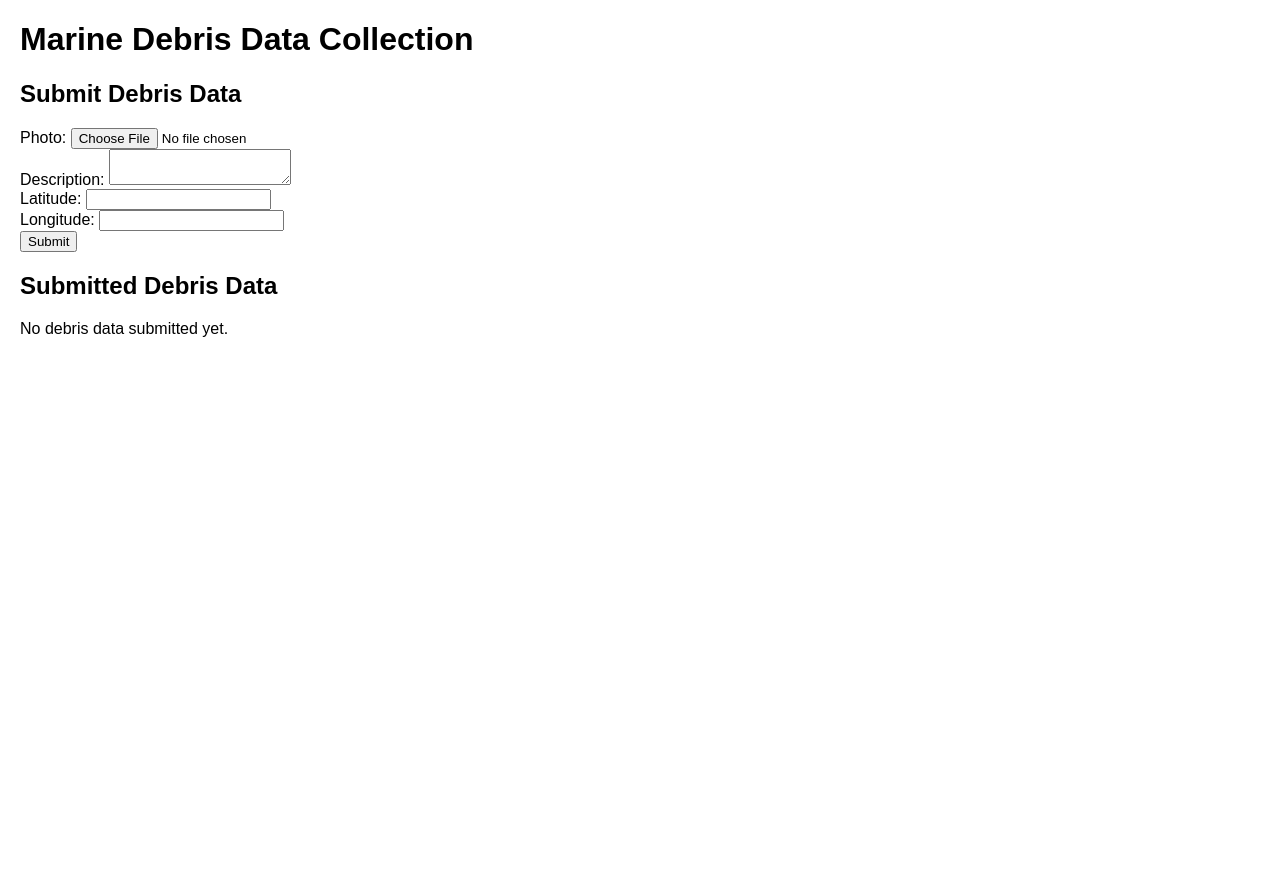
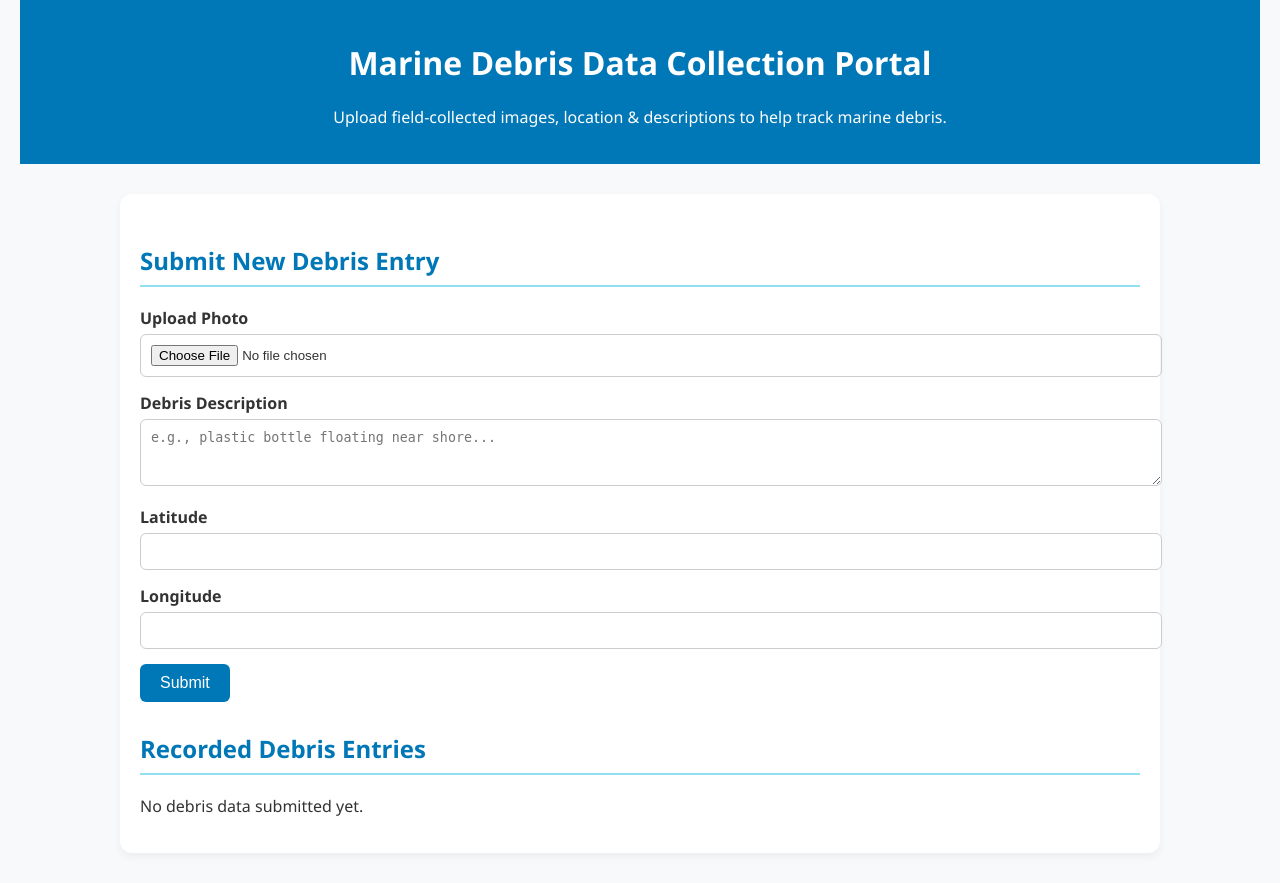
Before and after one commit to SolerD/marine-debris-collection-ai, a Flask app: template marine_debris_services/templates/index.html in a window 1280 px wide. Before the commit the page ends 337 px from the top, so only its background shows below. Run offline with Flask 3, Linux system fonts and the light colour scheme; the template is opened without the code that fills it, so the values that code supplies are empty.

Commit message:
Update index template, remove old requirements.txt, ignore geocode_cache.json

```diff
--- a/marine_debris_services/templates/index.html
+++ b/marine_debris_services/templates/index.html
@@ -1,3 +1,5 @@
+<!--
+
 <!DOCTYPE html>
 <html lang="en">
 <head>
@@ -18,7 +20,7 @@
 <body>
     <h1>Marine Debris Data Collection</h1>
 
-    <!-- Display flash messages -->
+
     {% with messages = get_flashed_messages(with_categories=true) %}
         {% if messages %}
             {% for category, message in messages %}
@@ -27,7 +29,7 @@
         {% endif %}
     {% endwith %}
 
-    <!-- Submission form -->
+
     <div class="form-container">
         <h2>Submit Debris Data</h2>
         <form action="{{ url_for('submit') }}" method="post" enctype="multipart/form-data">
@@ -51,7 +53,7 @@
         </form>
     </div>
 
-    <!-- Display submitted data -->
+
     <h2>Submitted Debris Data</h2>
     {% if debris_data %}
         <table>
@@ -79,3 +81,231 @@
     {% endif %}
 </body>
 </html>
+-->
+
+<!DOCTYPE html>
+<html lang="en">
+<head>
+  <meta charset="UTF-8" />
+  <meta name="viewport" content="width=device-width, initial-scale=1.0"/>
+  <title>Marine Debris Data Collection</title>
+  <style>
+    :root {
+      --primary-color: #0077b6;
+      --secondary-color: #90e0ef;
+      --bg-color: #f8f9fa;
+      --text-color: #333;
+      --error-color: #dc3545;
+      --success-color: #28a745;
+    }
+
+    body {
+      font-family: 'Segoe UI', Tahoma, Geneva, Verdana, sans-serif;
+      background-color: var(--bg-color);
+      color: var(--text-color);
+      margin: 0;
+      padding: 0 20px;
+    }
+
+    header {
+      background-color: var(--primary-color);
+      color: white;
+      padding: 20px;
+      text-align: center;
+    }
+
+    .container {
+      max-width: 1000px;
+      margin: 30px auto;
+      background: white;
+      padding: 20px;
+      border-radius: 12px;
+      box-shadow: 0 4px 8px rgba(0, 0, 0, 0.05);
+    }
+
+    h2 {
+      color: var(--primary-color);
+      border-bottom: 2px solid var(--secondary-color);
+      padding-bottom: 8px;
+      margin-top: 30px;
+    }
+
+    form > div {
+      margin-bottom: 15px;
+    }
+
+    label {
+      display: block;
+      margin-bottom: 5px;
+      font-weight: 600;
+    }
+
+    input[type="file"],
+    input[type="number"],
+    textarea {
+      width: 100%;
+      padding: 10px;
+      border: 1px solid #ccc;
+      border-radius: 6px;
+    }
+
+    button {
+      background-color: var(--primary-color);
+      color: white;
+      border: none;
+      padding: 10px 20px;
+      font-size: 16px;
+      border-radius: 6px;
+      cursor: pointer;
+      transition: background-color 0.3s ease;
+    }
+
+    button:hover {
+      background-color: #005f87;
+    }
+
+    .flash-message {
+      margin: 10px 0;
+      padding: 10px;
+      border-radius: 6px;
+      font-weight: 500;
+    }
+
+    .flash-message.error {
+      background-color: #f8d7da;
+      color: var(--error-color);
+      border: 1px solid #f5c2c7;
+    }
+
+    .flash-message.success {
+      background-color: #d4edda;
+      color: var(--success-color);
+      border: 1px solid #c3e6cb;
+    }
+
+    table {
+      width: 100%;
+      border-collapse: collapse;
+      margin-top: 20px;
+    }
+
+    th, td {
+      padding: 12px;
+      border: 1px solid #ddd;
+    }
+
+    th {
+      background-color: var(--secondary-color);
+      color: #004d61;
+    }
+
+    img {
+      max-width: 80px;
+      border-radius: 4px;
+    }
+
+    @media (max-width: 600px) {
+      table, thead, tbody, th, td, tr {
+        display: block;
+      }
+
+      th {
+        position: absolute;
+        top: -9999px;
+        left: -9999px;
+      }
+
+      td {
+        border: none;
+        position: relative;
+        padding-left: 50%;
+        margin-bottom: 10px;
+      }
+
+      td:before {
+        position: absolute;
+        top: 0;
+        left: 0;
+        padding: 12px;
+        font-weight: bold;
+      }
+
+      td:nth-of-type(1)::before { content: "ID"; }
+      td:nth-of-type(2)::before { content: "Photo"; }
+      td:nth-of-type(3)::before { content: "Categories"; }
+      td:nth-of-type(4)::before { content: "GPS"; }
+      td:nth-of-type(5)::before { content: "Country"; }
+      td:nth-of-type(6)::before { content: "Description"; }
+    }
+  </style>
+</head>
+<body>
+  <header>
+    <h1>Marine Debris Data Collection Portal</h1>
+    <p>Upload field-collected images, location & descriptions to help track marine debris.</p>
+  </header>
+
+  <div class="container">
+    {% with messages = get_flashed_messages(with_categories=true) %}
+      {% if messages %}
+        {% for category, message in messages %}
+          <div class="flash-message {{ category }}">
+            {{ message }}
+          </div>
+        {% endfor %}
+      {% endif %}
+    {% endwith %}
+
+    <h2>Submit New Debris Entry</h2>
+    <form action="{{ url_for('submit') }}" method="post" enctype="multipart/form-data">
+      <div>
+        <label for="photo">Upload Photo</label>
+        <input type="file" id="photo" name="photo" accept="image/*" required />
+      </div>
+      <div>
+        <label for="description">Debris Description</label>
+        <textarea id="description" name="description" rows="3" placeholder="e.g., plastic bottle floating near shore..."></textarea>
+      </div>
+      <div>
+        <label for="lat">Latitude</label>
+        <input type="number" step="any" id="lat" name="lat" required />
+      </div>
+      <div>
+        <label for="lon">Longitude</label>
+        <input type="number" step="any" id="lon" name="lon" required />
+      </div>
+      <button type="submit">Submit</button>
+    </form>
+
+    <h2>Recorded Debris Entries</h2>
+    {% if debris_data %}
+      <table>
+        <thead>
+          <tr>
+            <th>ID</th>
+            <th>Photo</th>
+            <th>Categories</th>
+            <th>GPS (Lat, Lon)</th>
+            <th>Country</th>
+            <th>Description</th>
+          </tr>
+        </thead>
+        <tbody>
+          {% for item in debris_data %}
+          <tr>
+            <td>{{ item[0] }}</td>
+            <td><img src="{{ url_for('static', filename=item[1].replace('uploads/', '')) }}" alt="Debris Photo"></td>
+            <td>{{ item[2] }}</td>
+            <td>{{ item[3] }}, {{ item[4] }}</td>
+            <td>{{ item[5] }}</td>
+            <td>{{ item[6] }}</td>
+          </tr>
+          {% endfor %}
+        </tbody>
+      </table>
+    {% else %}
+      <p>No debris data submitted yet.</p>
+    {% endif %}
+  </div>
+</body>
+</html>
```
Also changed, not shown: marine_debris_services/requirements.txt (deleted, +0 -217 lines), 1 other file.
